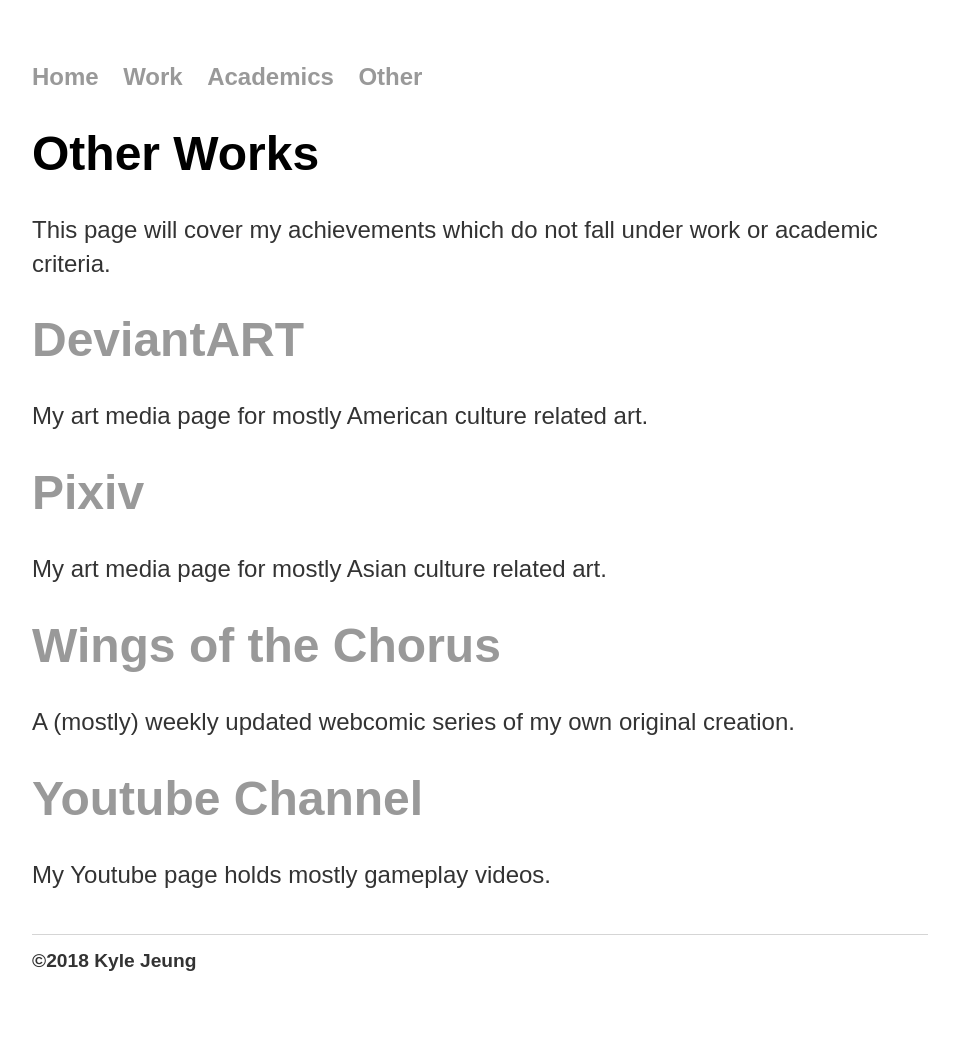
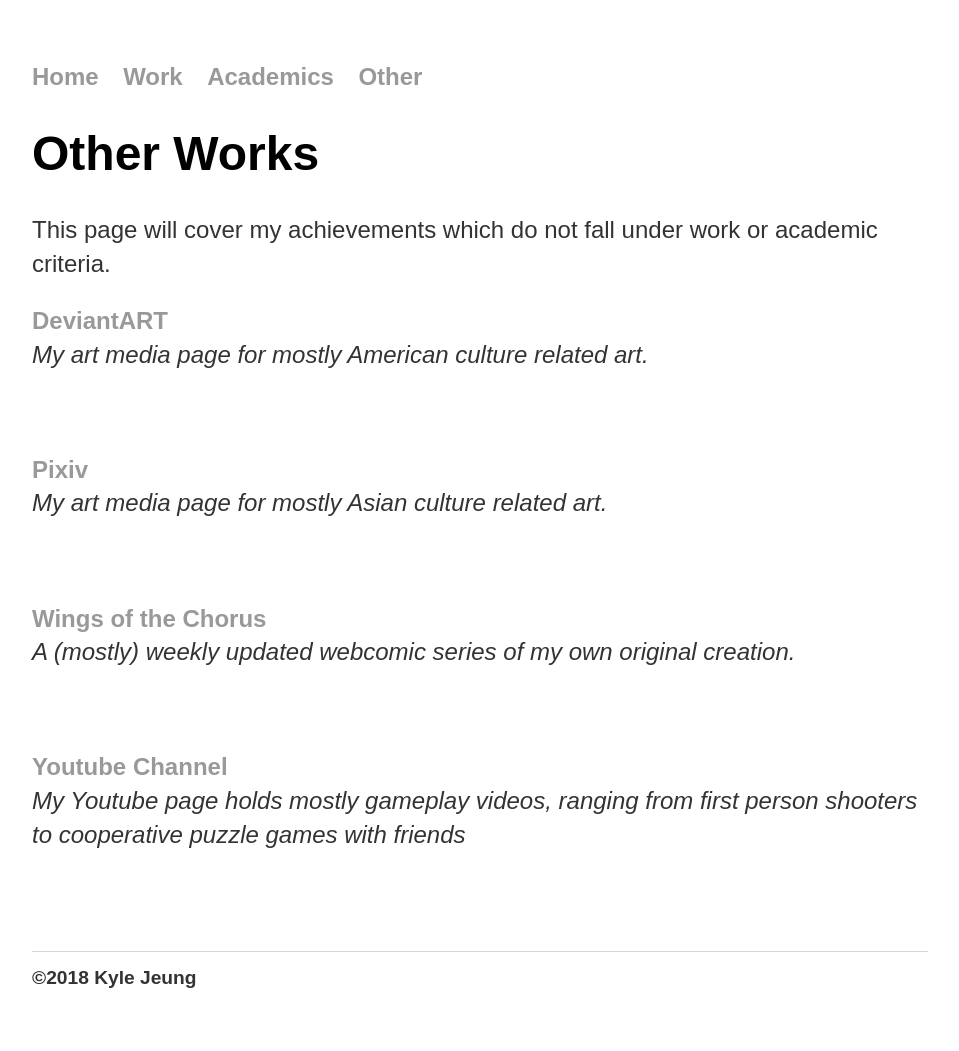
Before and after one commit to jeungkyle/portfolio, a Jekyll site: the page built from other/index.html, in a window 1280 px wide. Shown: the whole page, without its empty margins (160-1119 px from the left). Built offline with Jekyll 4.4.1, drawn with Linux system fonts in a browser that asks for light colours.

Commit message:
Update index.html

```diff
--- a/other/index.html
+++ b/other/index.html
@@ -8,14 +8,22 @@
 <body>
 	<p>This page will cover my achievements which do not fall under work or academic criteria.</p>
 
-<h1><a href="https://www.deviantart.com/antharyx">DeviantART</a></h1>
-	<p>My art media page for mostly American culture related art.</p>
+<p>
+	<b><a href="https://www.deviantart.com/antharyx">DeviantART</a></b><br>
+	<i>My art media page for mostly American culture related art.</i><br>
+<p><br>
 
-<h1><a href="https://www.pixiv.net/member.php?id=7659868">Pixiv</a></h1>
-	<p>My art media page for mostly Asian culture related art.</p>
+<p>
+	<b><a href="https://www.pixiv.net/member.php?id=7659868">Pixiv</a></b><br>
+	<i>My art media page for mostly Asian culture related art.</i><br>
+<p><br>
 
-<h1><a href="https://jeungkyle.github.io/wingsofthechorus/">Wings of the Chorus</a></h1>
-	<p>A (mostly) weekly updated webcomic series of my own original creation.</p>
+<p>
+	<b><a href="https://jeungkyle.github.io/wingsofthechorus/">Wings of the Chorus</a></b><br>
+	<i>A (mostly) weekly updated webcomic series of my own original creation.</i><br>
+<p><br>
 
-<h1><a href="https://www.youtube.com/c/antharyxLMK">Youtube Channel</a></h1>
-	<p>My Youtube page holds mostly gameplay videos.</p>
+<p>
+	<b><a href="https://www.youtube.com/c/antharyxLMK">Youtube Channel</a></b><br>
+	<i>My Youtube page holds mostly gameplay videos, ranging from first person shooters to cooperative puzzle games with friends</i><br>
+<p><br>
```
